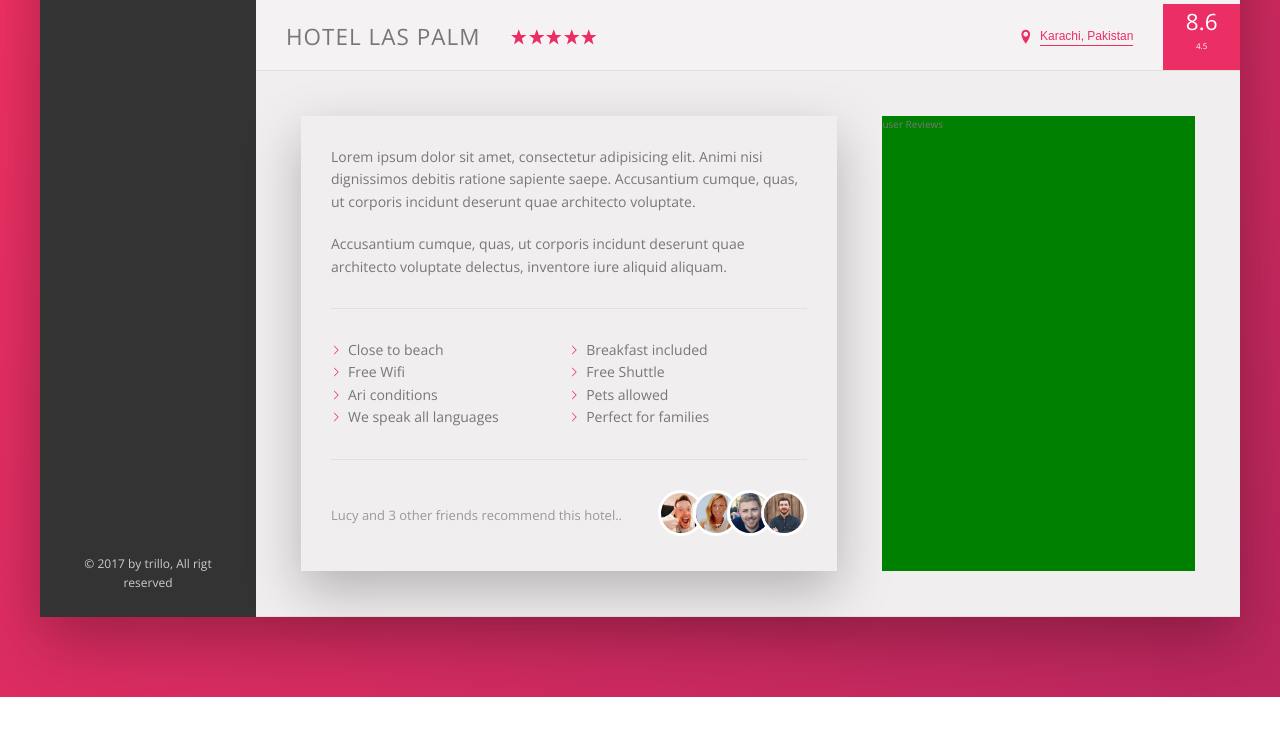
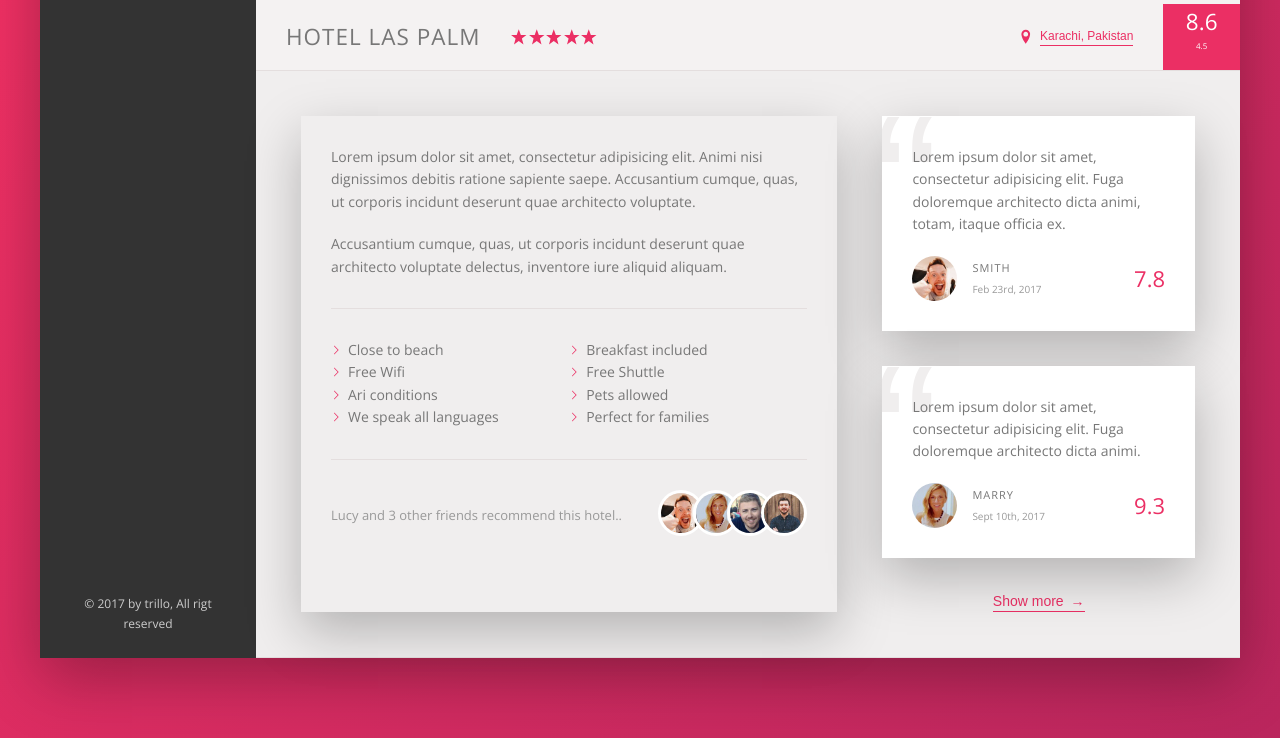
Before and after one commit to rehan-sattar/trillo, a website: page index.html in a window 1280 px wide. Shown: the part 535-1273 px from the top of the page. Before the commit the page ends 1232 px from the top, so only its background shows below. Drawn offline with nearby package versions, Linux system fonts and the light colour scheme.

Commit message:
NEW: complete reviews section

```diff
--- a/index.html
+++ b/index.html
@@ -196,7 +196,48 @@
                 </div>
               </div>
             </div>
-            <div class="user-reviews">user Reviews</div>
+            <div class="user-reviews">
+              <figure class="review">
+                <blockquote class="review__text">
+                  Lorem ipsum dolor sit amet, consectetur adipisicing elit. Fuga
+                  doloremque architecto dicta animi, totam, itaque officia ex.
+                </blockquote>
+                <figcaption class="review__user">
+                  <img
+                    src="./img/user-1.jpg"
+                    alt="user 1"
+                    class="review__photo"
+                  />
+                  <div class="review__user-box">
+                    <div class="review__user-name">Smith</div>
+                    <div class="review__user-date">Feb 23rd, 2017</div>
+                  </div>
+                  <div class="review__rating">7.8</div>
+                </figcaption>
+              </figure>
+              <figure class="review">
+                <blockquote class="review__text">
+                  Lorem ipsum dolor sit amet, consectetur adipisicing elit. Fuga
+                  doloremque architecto dicta animi.
+                </blockquote>
+                <figcaption class="review__user">
+                  <img
+                    src="./img/user-2.jpg"
+                    alt="user 1"
+                    class="review__photo"
+                  />
+                  <div class="review__user-box">
+                    <div class="review__user-name">Marry</div>
+                    <div class="review__user-date">Sept 10th, 2017</div>
+                  </div>
+                  <div class="review__rating">9.3</div>
+                </figcaption>
+              </figure>
+
+              <button class="btn btn-inline">
+                Show more <span>&rarr;</span>
+              </button>
+            </div>
           </div>
         </main>
       </div>
--- a/sass/_components.scss
+++ b/sass/_components.scss
@@ -263,8 +263,16 @@
   display: inline-block;
   transition: all 0.2s;
 
+  & span {
+    margin-left: 3px;
+    transition: margin-left 0.2s;
+  }
+
   &:hover {
     color: var(--color-grey-dark-1);
+    span {
+      margin-left: 8px;
+    }
   }
 
   &:focus {
@@ -347,3 +355,66 @@
     }
   }
 }
+
+// REVIEWS
+.review {
+  background-color: #fff;
+  box-shadow: var(--shadow-light);
+  padding: 3rem;
+  margin-bottom: 3.5rem;
+  position: relative;
+  overflow: hidden;
+
+  &__text {
+    margin-bottom: 2rem;
+    z-index: 10;
+    position: relative;
+  }
+
+  &__user {
+    display: flex;
+    align-items: center;
+  }
+
+  &__photo {
+    height: 4.5rem;
+    width: 4.5rem;
+    border-radius: 50%;
+  }
+
+  &__user-box {
+    margin-right: auto;
+    margin-left: 1.5rem;
+  }
+
+  &__user-name {
+    font-size: 1.1rem;
+    color: var(--color-grey-dark-2);
+    text-transform: uppercase;
+    letter-spacing: 1px;
+    margin-bottom: 0.4rem;
+  }
+
+  &__user-date {
+    font-size: 1rem;
+    color: var(--color-grey-dark-3);
+  }
+
+  &__rating {
+    font-size: 2.2rem;
+    font-weight: 300;
+    color: var(--color-primary);
+  }
+
+  &::before {
+    content: '\201C';
+    position: absolute;
+    line-height: 1;
+    top: -3rem;
+    left: -1rem;
+    font-family: sans-serif;
+    font-size: 20rem;
+    color: var(--color-grey-light-3);
+    z-index: 1;
+  }
+}
--- a/sass/_layout.scss
+++ b/sass/_layout.scss
@@ -35,6 +35,7 @@
 }
 
 .detail {
+  font-size: 1.4rem;
   display: flex;
   padding: 4.5rem;
   background-color: var(--color-grey-light-3);
@@ -50,6 +51,9 @@
 }
 
 .user-reviews {
-  background-color: green;
   flex: 1;
+
+  display: flex;
+  flex-direction: column;
+  align-items: center;
 }
```
Also changed, not shown: css/style.css.
